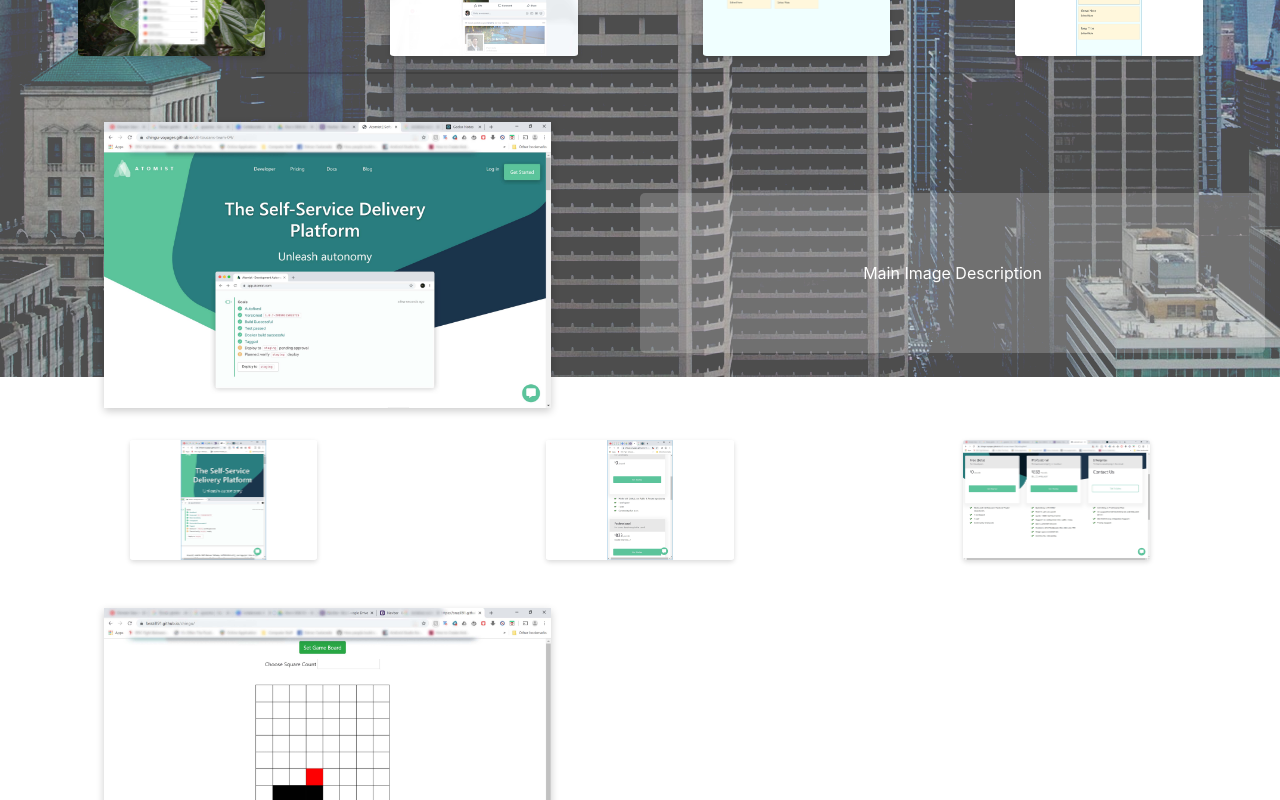
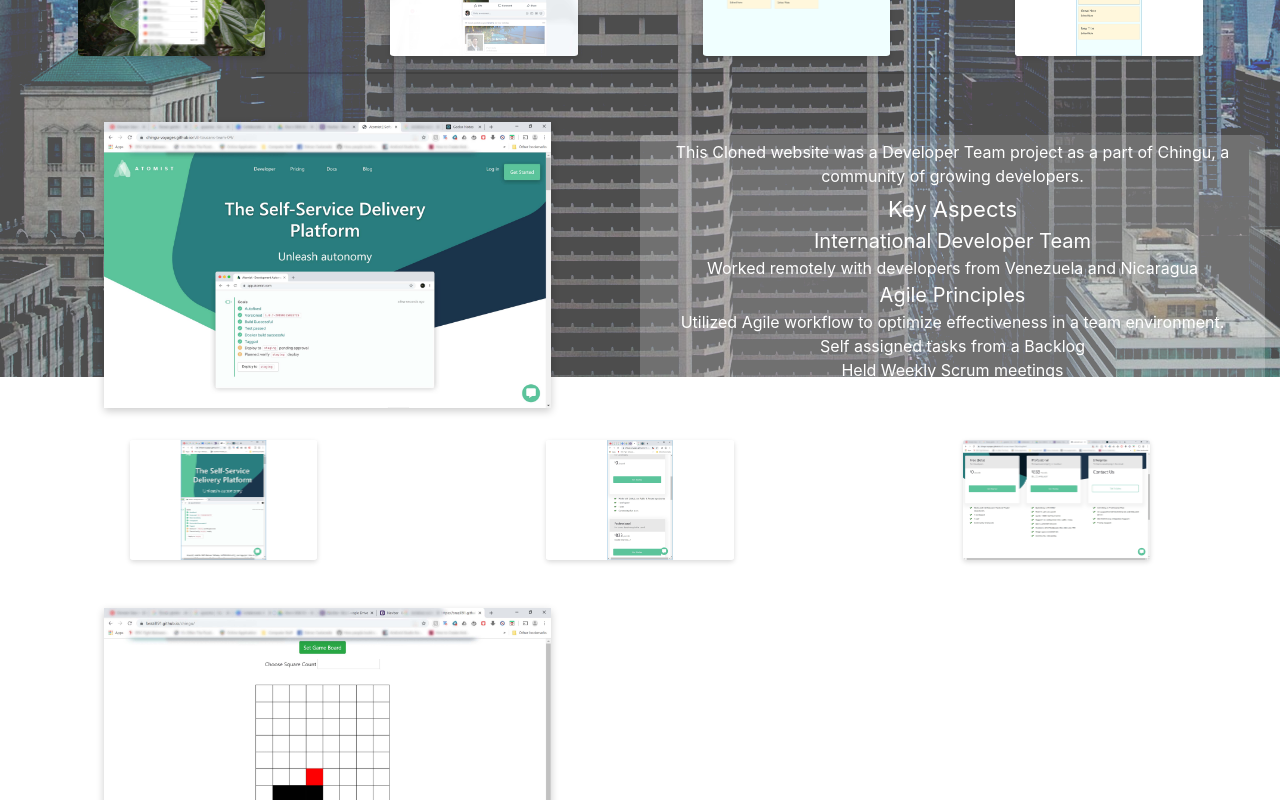
Before and after one commit to Brazill-Mitchell/bmfuture, a React (Create React App) app: page / in a window 1280 px wide. Shown: the part 860-1660 px from the top of the page. Built offline with nearby package versions, Linux system fonts and the light colour scheme.

Commit message:
project descriptions

```diff
--- a/src/Components/Atomist.js
+++ b/src/Components/Atomist.js
@@ -6,7 +6,18 @@ import atomistLandingImage from './images/atomist/atomistLanding.jpg'
 
 let atomistLanding = {
   "image":atomistLandingImage,
-  "description":"Main Image Description"
+  "description":
+    <div className='desc'>
+      <div className='desc-normal'>This Cloned website was a Developer Team project as a part of Chingu, a community of growing developers.</div>
+      <span className='desc-head'>Key Aspects</span><br></br>
+      <span className='desc-head-2'>International Developer Team</span><br></br>
+      <span className='desc-normal'>Worked remotely with developers from Venezuela and Nicaragua</span><br></br>
+      <span className='desc-head-2'>Agile Principles</span><br></br>
+      <span className='desc-normal'>Utilized Agile workflow to optimize effectiveness in a team environment.</span><br></br>
+      <span className='desc-normal'>Self assigned tasks from a Backlog</span><br></br>
+      <span className='desc-normal'>Held Weekly Scrum meetings </span><br></br>
+      <span className='desc-normal'>Performed consistent project updates via Github</span><br></br>
+    </div>
 }
 let atomistLandingResponsive = {
   "image":atomistLandingResponsiveImage,
@@ -42,15 +53,20 @@ const AtomistProject=forwardRef((props,ref)=> {
 
   return (
 
-        <div ref={props.refs.atomist} id='atomist' className='container-fluid h-50 mt-3'>
-          <div className='row'>
+        <div ref={props.refs.atomist} id='atomist' className='container-fluid h-100 mt-3'>
+          <div className='row h-100'>
 
+            <div className='desc-img-wrapper'>
+
+
+
+
+            </div>
             {/* Main Image */}
               <div className='col-sm-12 col-md-12 col-lg-6'>
                 <a href='https://chingu-voyages.github.io/v8-toucans-team-04/' target='_blank'>
                   <img className='img-main mx-auto mb-3 w-75' src={displayImage}></img>
                 </a>
-
               </div>
             {/* Description */}
               <div className='project-desc-container my-auto col-sm-12 col-md-12 col-lg-6 mt-2'>
@@ -58,6 +74,7 @@ const AtomistProject=forwardRef((props,ref)=> {
                   {displayImageDescription}
                 </div>
               </div>
+
           </div>
 
           {/* Thumbnails */}
--- a/src/Components/Nav.css
+++ b/src/Components/Nav.css
@@ -12,13 +12,30 @@
 .project-desc-container{
     color: white;
     background-color: rgba(255,255,255,.2);
-    height: 20vh;
+    /* Fix height & responsiveness of container here */
+    /* height: 20vh; */
+    height: 50%;;
     border-radius: 5px;
 }
 .project-desc{
     position: relative;
-    top: 50%;
-    transform: translateY(-50%);
+    padding-top: 5px;
+    padding-bottom: 5px;
+    flex: 1;
+}
+.desc-image-wrapper{
+    /* display: flex; */
+    /* flex-direction: column; */
+    height: 100%;
+}
+.desc-head{
+    font-size: 22px;
+}
+.desc-head-2{
+    font-size: 20px;
+}
+.desc-normal{
+    padding-bottom: 5px;
 }
 .intro-top-spacer{
     padding-bottom: 5%;
```
Lines whose indentation alone changed are shown as unchanged.
